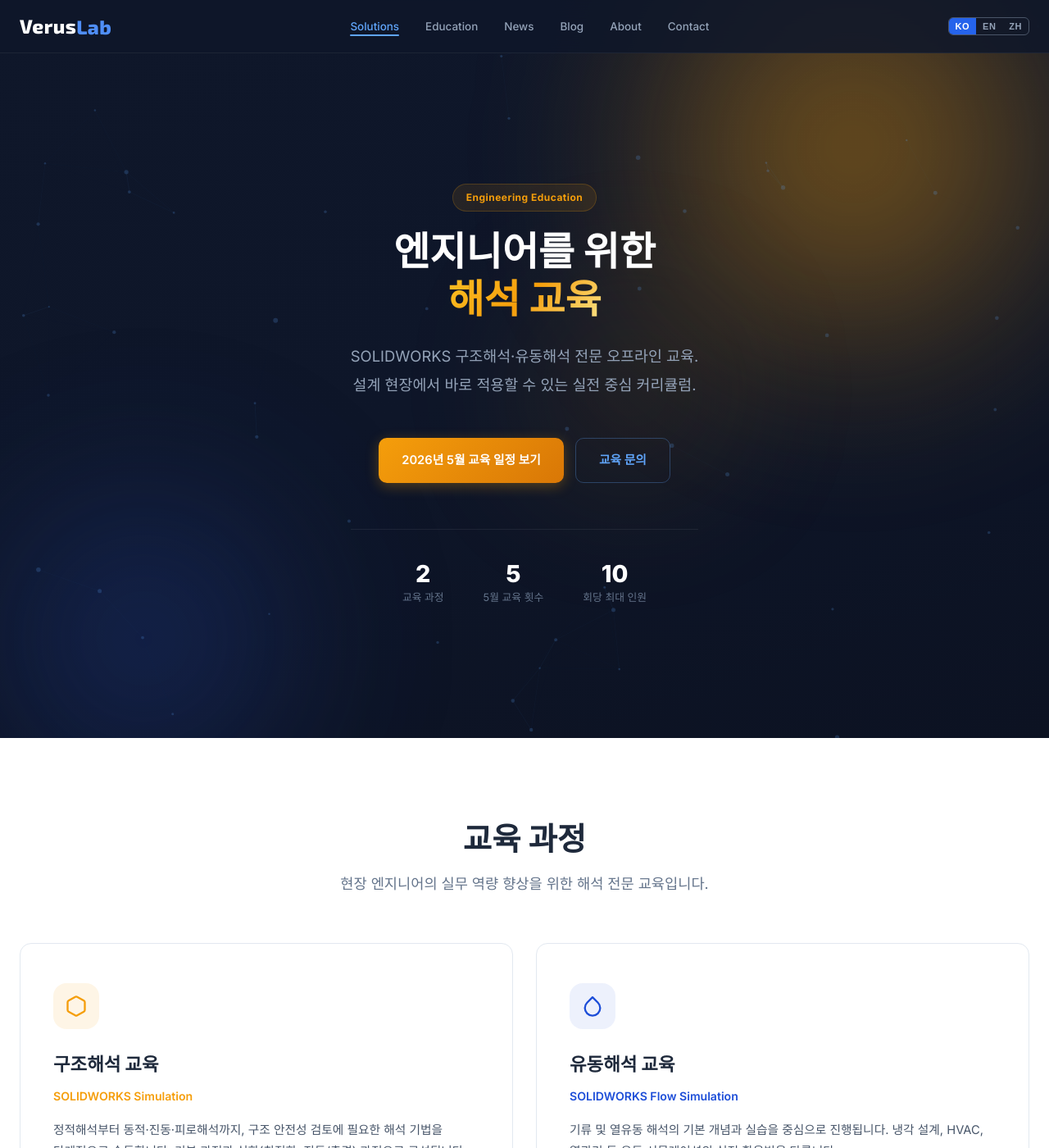
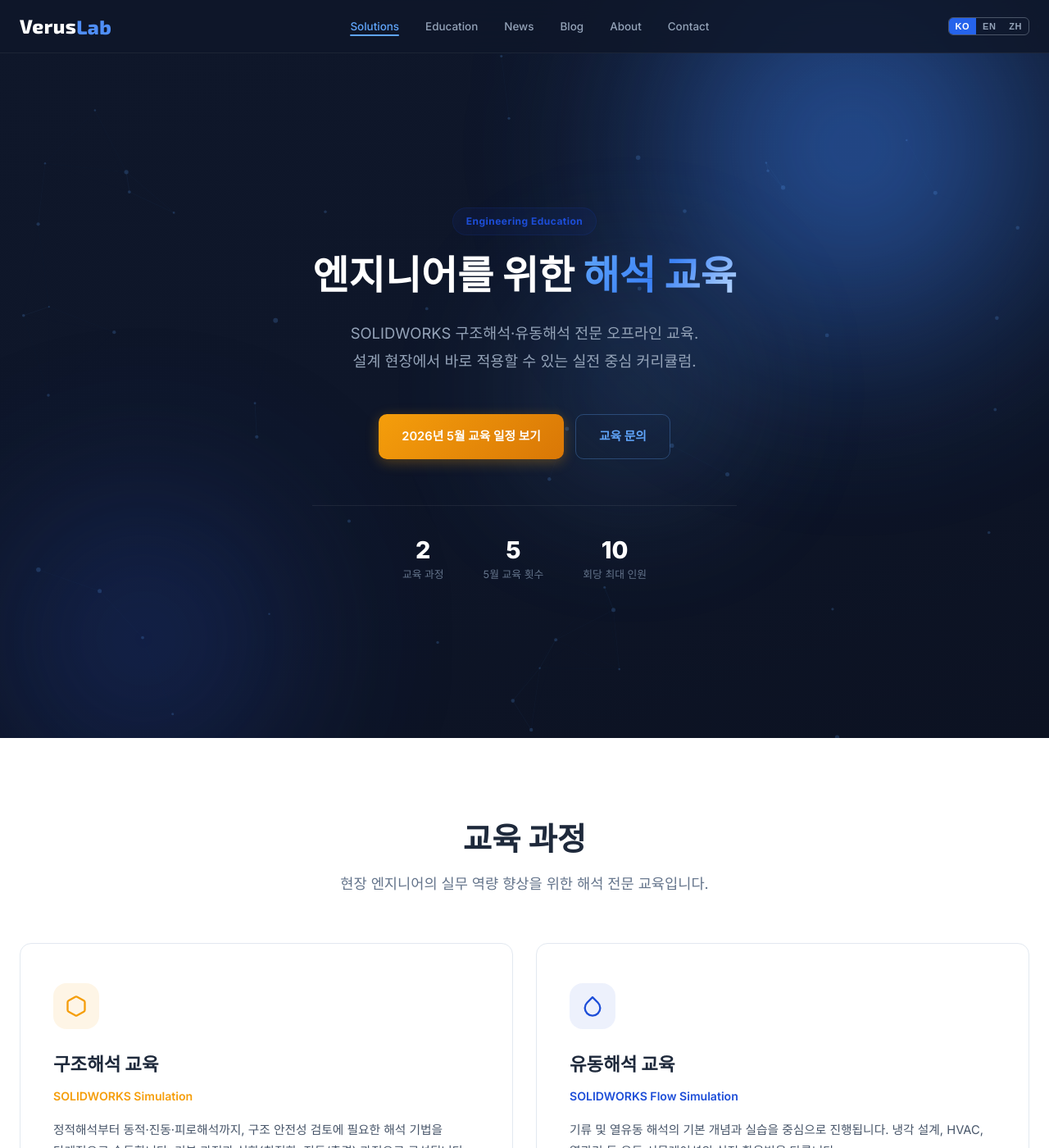
Before and after one commit to VerusLab-KR/Homepage, a Jekyll site: the page built from education/index.html, in a window 1280 px wide and 1400 px high. Shown: the whole window at 82% size. Built offline with Jekyll 4.4.1, drawn with Linux system fonts in a browser that asks for light colours.

Commit message:
Unify education hero with other pages
h1 한 줄, 배지/orb/텍스트 그라디언트 파란색으로 통일.

Co-Authored-By: Claude Sonnet 4.6 <noreply@anthropic.com>

```diff
--- a/education/index.html
+++ b/education/index.html
@@ -60,9 +60,9 @@ h2{font-size:clamp(1.6rem,3vw,2.4rem);font-weight:700;line-height:1.2;margin-bot
   padding-top:64px;position:relative;overflow:hidden;
 }
 .hero-bg-orb{position:absolute;border-radius:50%;filter:blur(100px);pointer-events:none}
-.hero-bg-orb-1{width:700px;height:700px;top:-200px;right:-150px;background:radial-gradient(circle,rgba(245,158,11,.7),transparent 70%);opacity:.75;animation:orbFloat1 14s ease-in-out infinite}
+.hero-bg-orb-1{width:700px;height:700px;top:-200px;right:-150px;background:radial-gradient(circle,rgba(59,130,246,.8),transparent 70%);opacity:.85;animation:orbFloat1 14s ease-in-out infinite}
 .hero-bg-orb-2{width:500px;height:500px;bottom:-150px;left:-100px;background:radial-gradient(circle,rgba(30,58,138,.7),transparent 70%);opacity:.8;animation:orbFloat2 18s ease-in-out infinite}
-.hero-bg-orb-3{width:300px;height:300px;top:40%;left:50%;background:radial-gradient(circle,rgba(245,158,11,.4),transparent 70%);opacity:.6;animation:orbFloat3 12s ease-in-out infinite}
+.hero-bg-orb-3{width:300px;height:300px;top:40%;left:50%;background:radial-gradient(circle,rgba(96,165,250,.6),transparent 70%);opacity:.7;animation:orbFloat3 12s ease-in-out infinite}
 @keyframes orbFloat1{0%,100%{transform:translate(0,0)}50%{transform:translate(-40px,30px)}}
 @keyframes orbFloat2{0%,100%{transform:translate(0,0)}50%{transform:translate(30px,-25px)}}
 @keyframes orbFloat3{0%,100%{transform:translate(0,0)}50%{transform:translate(-20px,-35px)}}
@@ -70,7 +70,7 @@ h2{font-size:clamp(1.6rem,3vw,2.4rem);font-weight:700;line-height:1.2;margin-bot
 .hero-network canvas{width:100%;height:100%}
 .hero .container{position:relative;z-index:1;text-align:center}
 .hero h1{font-size:clamp(2rem,4vw,3rem);font-weight:800;line-height:1.2;letter-spacing:0;word-break:keep-all;color:var(--white);margin-bottom:24px}
-.text-gradient{background:linear-gradient(135deg,#fbbf24 0%,#f59e0b 50%,#fde68a 100%);-webkit-background-clip:text;-webkit-text-fill-color:transparent;background-clip:text}
+.text-gradient{background:linear-gradient(135deg,var(--blue-400) 0%,var(--blue-500) 50%,var(--blue-200) 100%);-webkit-background-clip:text;-webkit-text-fill-color:transparent;background-clip:text}
 .hero p{font-size:clamp(1rem,2vw,1.15rem);color:var(--slate-4);margin:0 auto 48px;max-width:700px;line-height:1.85;word-break:keep-all}
 .hero-actions{display:flex;gap:14px;justify-content:center;flex-wrap:wrap}
 .btn{display:inline-flex;align-items:center;justify-content:center;gap:8px;padding:14px 28px;border-radius:var(--radius-sm);font-size:.92rem;font-weight:600;cursor:pointer;border:none;transition:var(--transition);letter-spacing:0}
@@ -165,8 +165,8 @@ h2{font-size:clamp(1.6rem,3vw,2.4rem);font-weight:700;line-height:1.2;margin-bot
   <div class="hero-bg-orb hero-bg-orb-3"></div>
   <div class="hero-network"><canvas id="heroNetwork"></canvas></div>
   <div class="container">
-    <div class="badge badge-amber">Engineering Education</div>
-    <h1>엔지니어를 위한<br><span class="text-gradient">해석 교육</span></h1>
+    <div class="badge badge-blue">Engineering Education</div>
+    <h1>엔지니어를 위한 <span class="text-gradient">해석 교육</span></h1>
     <p>SOLIDWORKS 구조해석·유동해석 전문 오프라인 교육.<br>설계 현장에서 바로 적용할 수 있는 실전 중심 커리큘럼.</p>
     <div class="hero-actions">
       <a href="#schedule" class="btn btn-primary">2026년 5월 교육 일정 보기</a>
```
